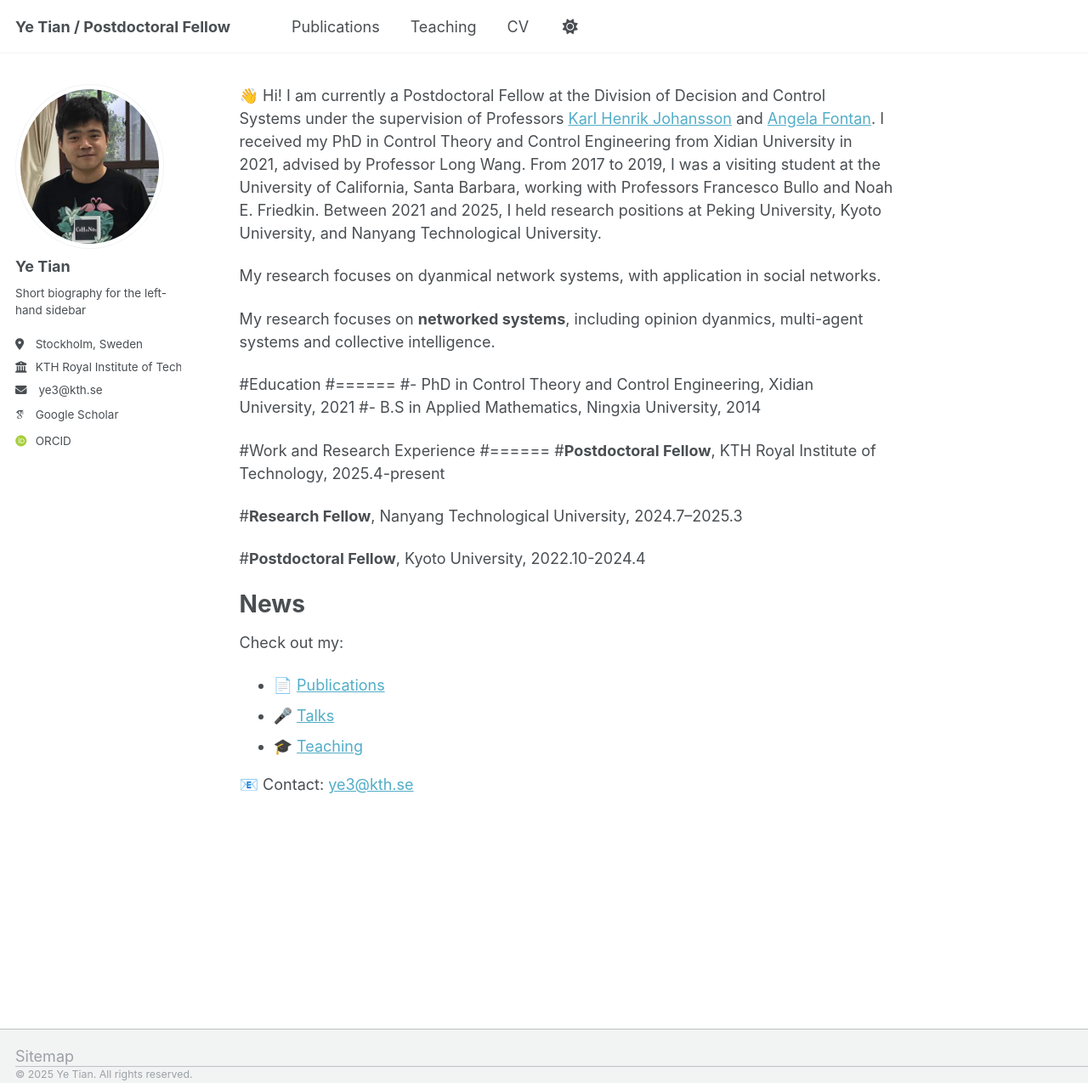
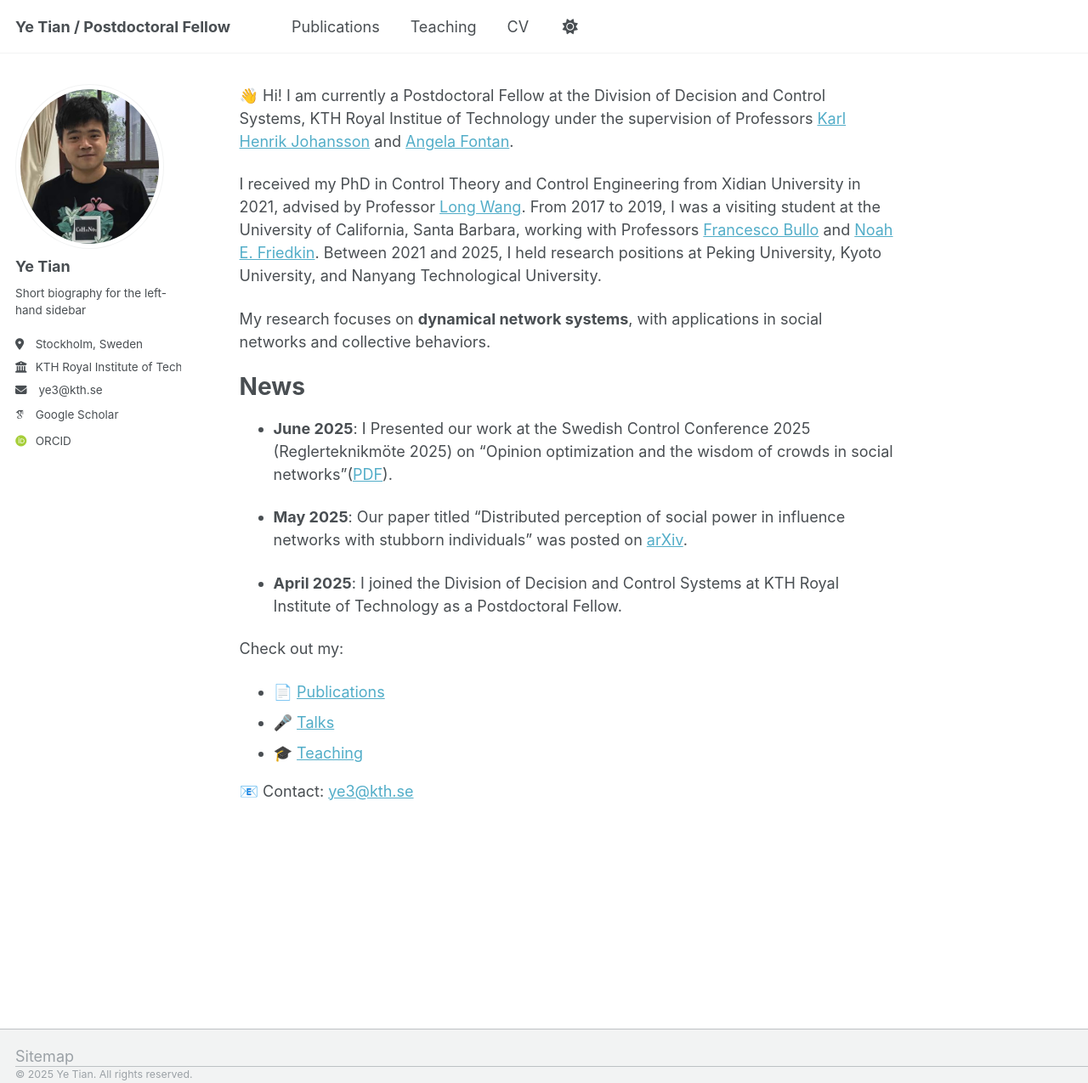
Before and after one commit to tinybeta/tinybeta.github.io, a Jekyll site: the page built from _pages/about.md, in a window 1280 px wide and 1275 px high. Shown: the whole window at 85% size. Built offline with Jekyll 4.4.1, drawn with Linux system fonts in a browser that asks for light colours; some web fonts are replaced; a script that is not in the unit is left out.

Commit message:
Update about.md

```diff
--- a/_pages/about.md
+++ b/_pages/about.md
@@ -7,28 +7,21 @@ redirect_from:
 ---
 
 
-👋 Hi! I am currently a Postdoctoral Fellow at the Division of Decision and Control Systems under the supervision of Professors [Karl Henrik Johansson](people.kth.se/~kallej/) and [Angela Fontan](angelafontan.github.io/).
-I received my PhD in Control Theory and Control Engineering from Xidian University in 2021, advised by Professor Long Wang. From 2017 to 2019, I was a visiting student at the University of California, Santa Barbara, working with Professors Francesco Bullo and Noah E. Friedkin. Between 2021 and 2025, I held research positions at Peking University, Kyoto University, and Nanyang Technological University.
+👋 Hi! I am currently a Postdoctoral Fellow at the Division of Decision and Control Systems, KTH Royal Institue of Technology under the supervision of Professors [Karl Henrik Johansson](https://people.kth.se/~kallej/) and [Angela Fontan](https://angelafontan.github.io/).
 
-My research focuses on dyanmical network systems, with application in social networks.
+I received my PhD in Control Theory and Control Engineering from Xidian University in 2021, advised by Professor [Long Wang](https://www.ai.pku.edu.cn/en/info/1406/1812.htm). From 2017 to 2019, I was a visiting student at the University of California, Santa Barbara, working with Professors [Francesco Bullo](https://fbullo.github.io/) and [Noah E. Friedkin](https://www.soc.ucsb.edu/people/noah-friedkin). Between 2021 and 2025, I held research positions at Peking University, Kyoto University, and Nanyang Technological University.
 
-My research focuses on **networked systems**, including opinion dyanmics, multi-agent systems and collective intelligence.
 
-#Education
-#======
-#- PhD in Control Theory and Control Engineering, Xidian University, 2021
-#- B.S in Applied Mathematics, Ningxia University, 2014
-
-#Work and Research Experience
-#======
-#**Postdoctoral Fellow**, KTH Royal Institute of Technology, 2025.4-present
-
-#**Research Fellow**, Nanyang Technological University, 2024.7–2025.3
-
-#**Postdoctoral Fellow**, Kyoto University, 2022.10-2024.4
+My research focuses on **dynamical network systems**, with applications in social networks and collective behaviors.
 
 News
 ======
+- **June 2025**: I Presented our work at the Swedish Control Conference 2025 (Reglerteknikmöte 2025) on "Opinion optimization and the wisdom of crowds in social networks"([PDF](https://tinybeta.github.io/assets/papers/SCC2025.pdf)).
+
+- **May 2025**: Our paper titled "Distributed perception of social power in influence networks with stubborn individuals" was posted on [arXiv](https://arxiv.org/abs/2506.01169).
+
+- **April 2025**: I joined the Division of Decision and Control Systems at KTH Royal Institute of Technology as a Postdoctoral Fellow.
+
 
 
 
```
